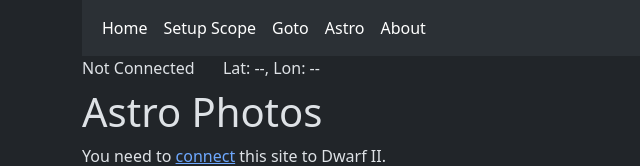
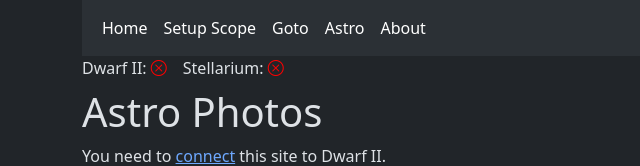
Before and after one commit to DwarfTelescopeUsers/dwarfii-stellarium-goto, a Next.js app: page /astro-photos in a window 1280 px wide. Shown: the top 166 px of the page, without its empty margins (0-640 px from the left). Built offline with nearby package versions, Linux system fonts and the light colour scheme.

Commit message:
add stellarium connection and astro settings to status bar

```diff
--- a/src/components/shared/StatusBar.tsx
+++ b/src/components/shared/StatusBar.tsx
@@ -1,6 +1,6 @@
 import { useContext } from "react";
 import { ConnectionContext } from "@/stores/ConnectionContext";
-
+import { IRCut } from "dwarfii_api";
 type PropType = {
   mode: string;
 };
@@ -8,21 +8,38 @@ export default function StatusBar(props: PropType) {
   const { mode } = props;
   let connectionCtx = useContext(ConnectionContext);
 
-  let connection = connectionCtx.connectionStatus
-    ? "Connected"
-    : "Not Connected";
+  let connection = connectionCtx.connectionStatus ? (
+    <i className="bi bi-check-circle" style={{ color: "green" }}></i>
+  ) : (
+    <i className="bi bi-x-circle" style={{ color: "red" }}></i>
+  );
 
-  let coords =
-    `Lat: ${connectionCtx.latitude?.toFixed(4) || "--"}, ` +
-    `Lon: ${connectionCtx.longitude?.toFixed(4) || "--"}`;
+  let connectionStellarium = connectionCtx.connectionStatusStellarium ? (
+    <i className="bi bi-check-circle" style={{ color: "green" }}></i>
+  ) : (
+    <i className="bi bi-x-circle" style={{ color: "red" }}></i>
+  );
 
   if (mode) {
     return (
       <div className="mb-2">
         {/* {JSON.stringify(connectionCtx, null, 2)}
         <br /> */}
-        <span>{connection}</span>
-        <span className="ms-4"> {coords}</span>
+        <span className="me-3">Dwarf II: {connection}</span>
+        <span className="me-3">Stellarium: {connectionStellarium}</span>
+        {connectionCtx.astroSettings.gain !== undefined && (
+          <span className="me-3">Gain: {connectionCtx.astroSettings.gain}</span>
+        )}
+        {connectionCtx.astroSettings.exposure !== undefined && (
+          <span className="me-3">
+            Exp: {connectionCtx.astroSettings.exposure}
+          </span>
+        )}
+        {connectionCtx.astroSettings.IR !== undefined && (
+          <span className="me-3">
+            IR: {connectionCtx.astroSettings.IR === IRCut ? "Cut" : "Pass"}
+          </span>
+        )}
       </div>
     );
   } else {
```
